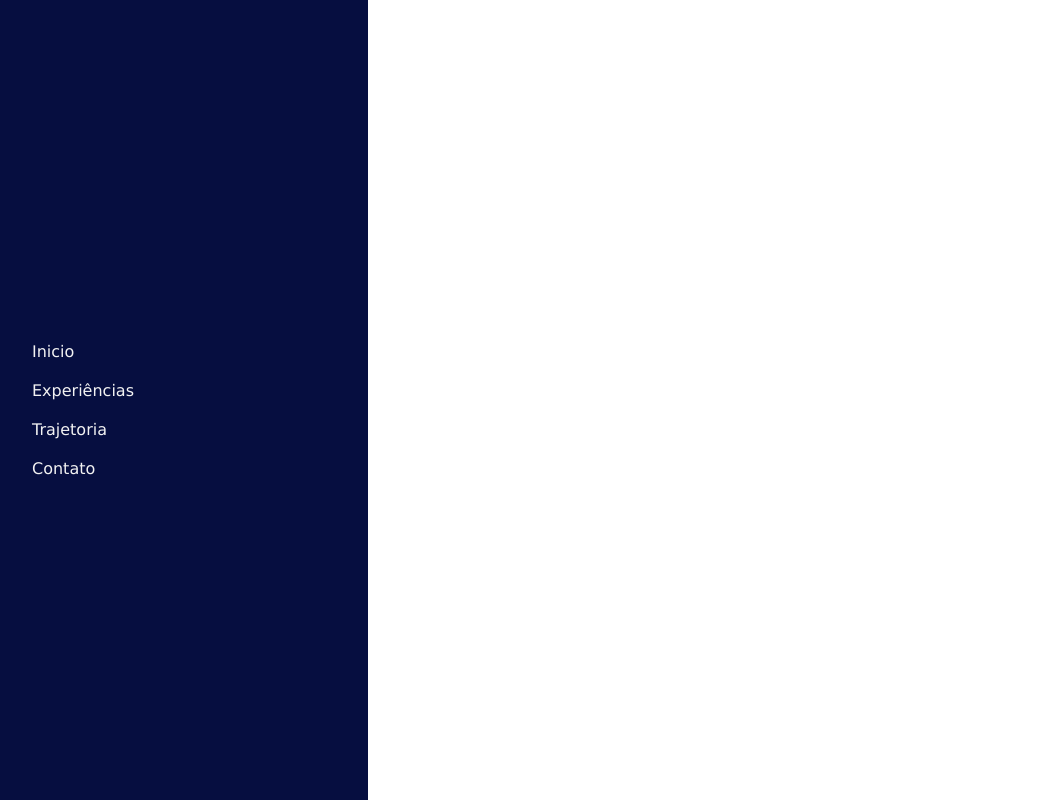
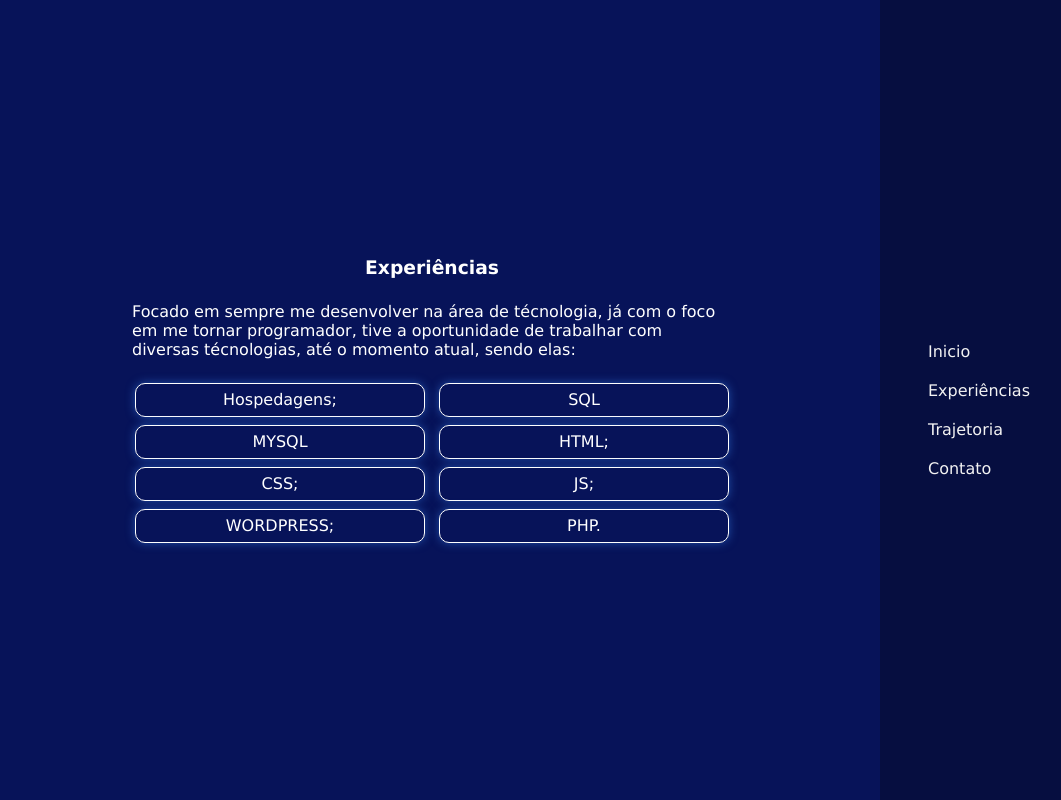
Before and after one commit to JoaoLonguinho/profile-desc, a plain HTML site: page index.html in a window 1280 px wide. Both pictures are taken after a click on the link "Experiências". Shown: the top 800 px of the page, without its empty margins (16-1077 px from the left). Drawn offline with nearby package versions, Linux system fonts and the light colour scheme.

Commit message:
Ajustes de layout e funções

```diff
--- a/estilos/mobile.css
+++ b/estilos/mobile.css
@@ -26,7 +26,7 @@ main .first-section{
     display: flex;
     flex-direction: column-reverse;
     align-items: center;
-    gap: 20px;
+
 }
 #img-desc{
     width: 200px;
@@ -111,7 +111,7 @@ menu{
 }
 #exp{
     display: none;
-    background-color: #060E40;
+    background-color: #071359;
 }
 
 #exp h1{
@@ -141,3 +141,8 @@ menu{
     margin: auto;
     box-shadow: 0px 0px 10px #1F4CA6;
 }
+
+/* estilo utilizado pela função de alteração de column reverse */
+.change-to-column{
+    flex-direction: column !important;
+}
--- a/estilos/style.css
+++ b/estilos/style.css
@@ -53,6 +53,22 @@ Semi-white: #F2F2F2
     #menu-container > menu > ul > li > a{
         width: 100%;
     }
+    #exp{
+        width: 70%;
+        height: 100vh;
+        justify-content: center;
+        align-items: center;
+        padding: 50px;
+        box-sizing: border-box;
+    }
+    #exp h1,
+    #exp p,
+    #exp ul{
+        max-width: 600px;
+    }
+    .change-to-row-reverse{
+        flex-direction: row-reverse !important;
+    }
 }
 @media screen and (min-width: 768px) and (max-width: 922px){
 
--- a/index.html
+++ b/index.html
@@ -29,7 +29,6 @@
                     </ul>
                 </menu>
             </section>
-        </section>
             <section id="exp">
                 <h1>Experiências</h1>
                 <p>Focado em sempre me desenvolver na área de técnologia, já com o foco em me tornar programador, tive a oportunidade de trabalhar com diversas técnologias, até o momento atual, sendo elas:</p>
@@ -44,10 +43,14 @@
                     <li>PHP.</li>
                 </ul>
             </section>
+        </section>
     </main>
     <script>
+        let mainMenu = document.getElementById('main-menu')
+        function closeMenu(){
+            mainMenu.classList.toggle('hide')
+        }
         function showMenu(){
-            let mainMenu = document.getElementById('main-menu')
             mainMenu.classList.toggle('show')
         }
         function showExp(){
@@ -55,6 +58,14 @@
             exp.classList.toggle('show')
             let firstContent = document.getElementById('img-desc')
             firstContent.classList.toggle('hide')
+            let mainContainer = document.getElementById('first-content');
+
+            if(window.innerWidth > 768){
+                mainContainer.classList.toggle('change-to-row-reverse');
+            }
+            if(window.innerWidth < 768){
+                mainContainer.classList.toggle('change-to-column')
+            }
         }
     </script>
 </body>
```
Lines whose indentation alone changed are shown as unchanged.
